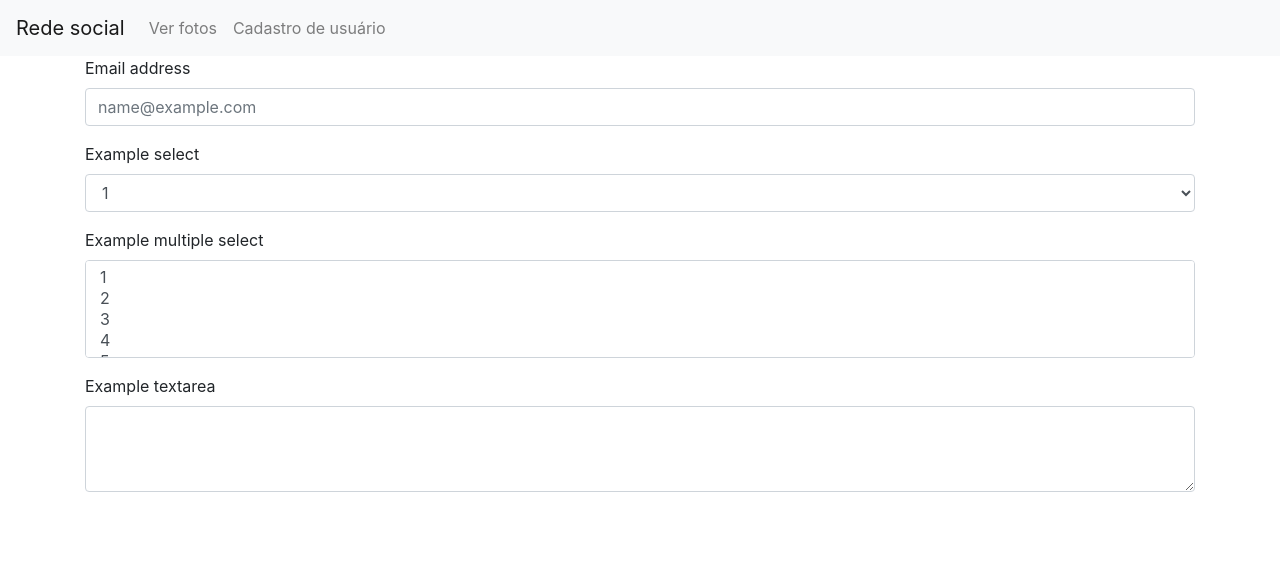
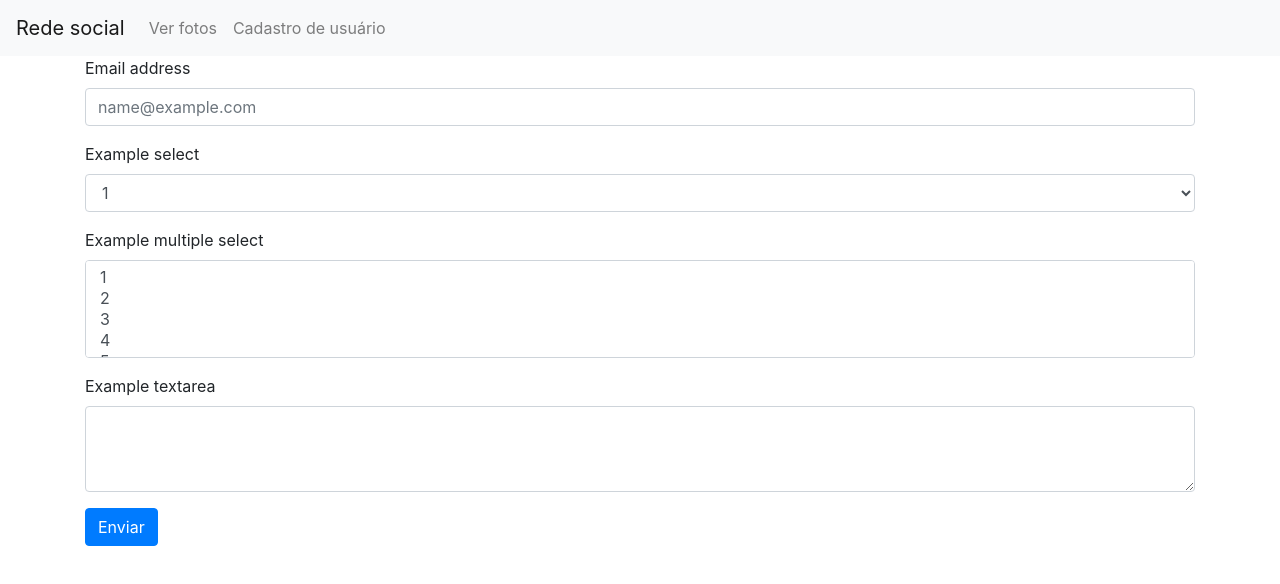
Before and after one commit to gustavo-medeiros18/front-rede-social, an Angular app: page /user-form in a window 1280 px wide. Shown: the top 584 px of the page. Built offline with nearby package versions, Linux system fonts and the light colour scheme.

Commit message:
✨ feat: Update UserFormComponent template to use reactive forms and add submit button.

```diff
--- a/src/app/user-form/user-form.component.html
+++ b/src/app/user-form/user-form.component.html
@@ -1,8 +1,13 @@
 <div class="container">
-  <form>
+  <form #userForm="ngForm" (ngSubmit)="onSubmit()">
     <div class="form-group">
       <label for="exampleFormControlInput1">Email address</label>
-      <input type="email" class="form-control" id="exampleFormControlInput1" placeholder="name@example.com">
+      <input
+        type="email"
+        class="form-control"
+        id="exampleFormControlInput1"
+        placeholder="name@example.com"
+      />
     </div>
     <div class="form-group">
       <label for="exampleFormControlSelect1">Example select</label>
@@ -26,7 +31,13 @@
     </div>
     <div class="form-group">
       <label for="exampleFormControlTextarea1">Example textarea</label>
-      <textarea class="form-control" id="exampleFormControlTextarea1" rows="3"></textarea>
+      <textarea
+        class="form-control"
+        id="exampleFormControlTextarea1"
+        rows="3"
+      ></textarea>
     </div>
+
+    <button type="submit" class="btn btn-primary">Enviar</button>
   </form>
 </div>
```
